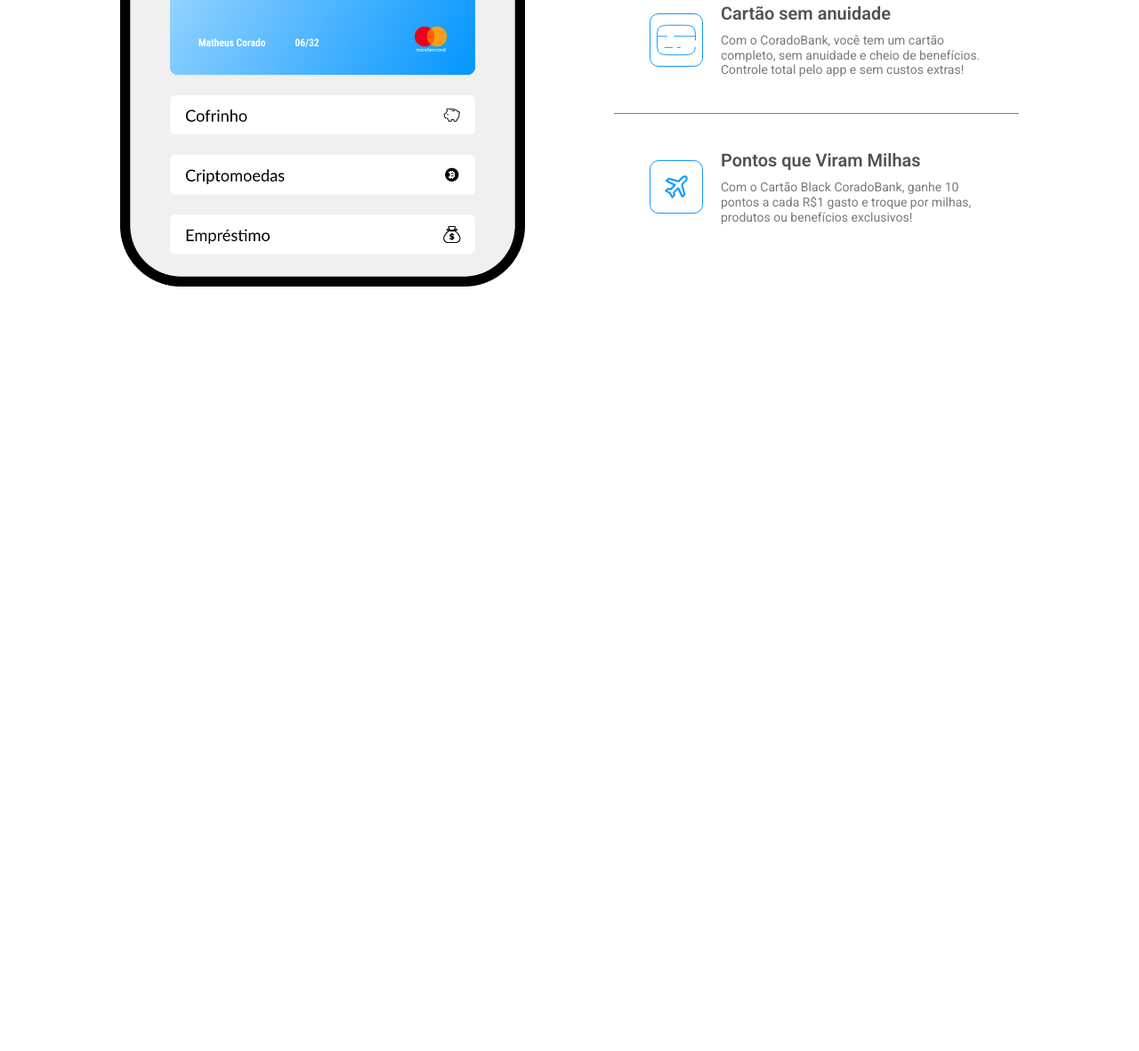
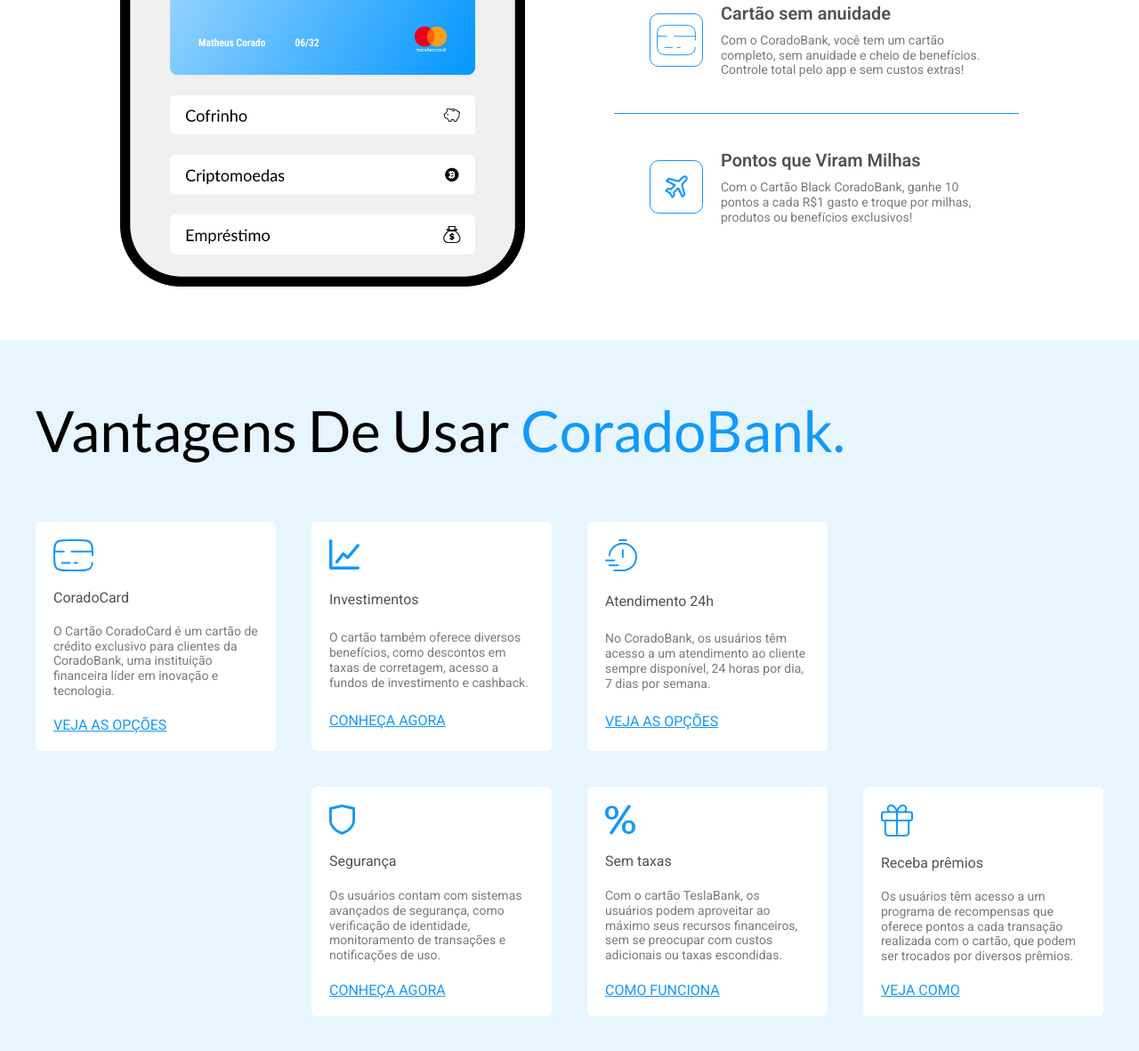
Before and after one commit to MatheusCorado/CoradoBank, a plain HTML site: page index.html in a window 1280 px wide. Shown: the part 1331-2512 px from the top of the page at 89% size. Before the commit the page ends 1653 px from the top, so only its background shows below. Drawn offline with Linux system fonts and the light colour scheme.

Commit message:
Vantagens

```diff
--- a/CSS/celular.css
+++ b/CSS/celular.css
@@ -4,6 +4,7 @@
   padding: 0 20px;
   gap: 100px;
   align-items: center;
+  margin-bottom: 60px;
 }
 .celular-info {
   h2 {
--- a/CSS/global.css
+++ b/CSS/global.css
@@ -81,6 +81,18 @@ a {
 .font-celular-sub-p {
   font: 400 0.875rem/1.2 "Roboto";
 }
+.font-vantagens-t {
+  font: 400 1rem/1.2 "Roboto";
+}
+.font-vantagens-p {
+  font: 400 0.875rem/1.2 "Roboto";
+}
+.font-link {
+  font: 400 1rem/1.2 "Roboto";
+  text-transform: uppercase;
+  text-decoration: underline;
+  color: var(--cP);
+}
 .btn {
   background-color: var(--cP);
   color: var(--c0);
--- a/CSS/style.css
+++ b/CSS/style.css
@@ -2,3 +2,4 @@
 @import "./header.css";
 @import "./introducao.css";
 @import "./celular.css";
+@import "./vantagens.css";
--- /dev/null
+++ b/CSS/vantagens.css
@@ -0,0 +1,37 @@
+.vantagens-bg {
+  background: #e7f5fe;
+}
+.vantagens {
+  padding: 0 20px;
+  padding-bottom: 60px;
+  h1 {
+    padding: 60px 0;
+  }
+}
+
+.vantagens-lista {
+  display: grid;
+  grid-template-columns: repeat(4, 1fr);
+  gap: 40px;
+  li {
+    background-color: var(--c0);
+    display: grid;
+    gap: 20px;
+    padding: 20px;
+    border-radius: 6px;
+  }
+}
+@media (max-width: 1024px) {
+  .vantagens-lista {
+    grid-template-columns: repeat(3, 1fr);
+    span {
+      display: none;
+    }
+  }
+}
+
+@media (max-width: 767px) {
+  .vantagens-lista {
+    grid-template-columns: 1fr;
+  }
+}
--- a/index.html
+++ b/index.html
@@ -82,6 +82,52 @@
     </div>
 
   </section>
+  <section aria-label="vantagens" class="vantagens-bg">
+    <div class="container vantagens">
+      <h1 class=" font-introducao-grande">Vantagens De Usar <span class="cP">CoradoBank.</span> </h1>
+      <ul class="vantagens-lista">
+        <li>
+          <img src="./IMG/Vantagens/cartao.svg" alt="">
+          <h3 class="font-vantagens-t c10">CoradoCard</h3>
+          <p class="font-vantagens-p c8">O Cartão CoradoCard é um cartão de crédito exclusivo para clientes da CoradoBank, uma instituição financeira líder em inovação e tecnologia.</p>
+          <a class="font-link" href="/">Veja as opções</a>
+        </li>
+        <li>
+          <img src="./IMG/Vantagens/Investimento.svg" alt="">
+          <h3 class="font-vantagens-t c10">Investimentos</h3>
+          <p class="font-vantagens-p c8">O cartão também oferece diversos benefícios, como descontos em taxas de corretagem, acesso a fundos de investimento e cashback.</p>
+          <a class="font-link" href="/">Conheça agora</a>
+        </li>
+        <li>
+          <img src="./IMG/Vantagens/Relogio.svg" alt="">
+          <h3 class="font-vantagens-t c10">Atendimento 24h</h3>
+          <p class="font-vantagens-p c8">No CoradoBank, os usuários têm acesso a um atendimento ao cliente sempre disponível, 24 horas por dia, 7 dias por semana.</p>
+          <a class="font-link" href="/">Veja as opções</a>
+        </li>
+        <span></span>
+        <span></span>
+        <li>
+          <img src="./IMG/Vantagens/Segurança.svg" alt="">
+          <h3 class="font-vantagens-t c10">Segurança</h3>
+          <p class="font-vantagens-p c8">Os usuários contam com sistemas avançados de segurança, como verificação de identidade, monitoramento de transações e notificações de uso.</p>
+          <a class="font-link" href="/">Conheça agora</a>
+        </li>
+        <li>
+          <img src="./IMG/Vantagens/SemTaxas.svg" alt="">
+          <h3 class="font-vantagens-t c10">Sem taxas</h3>
+          <p class="font-vantagens-p c8">Com o cartão TeslaBank, os usuários podem aproveitar ao máximo seus recursos financeiros, sem se preocupar com custos adicionais ou taxas escondidas.</p>
+          <a class="font-link" href="/">Como funciona</a>
+        </li>
+        <li>
+          <img src="./IMG/Vantagens/Presente.svg" alt="">
+          <h3 class="font-vantagens-t c10">Receba prêmios</h3>
+          <p class="font-vantagens-p c8">Os usuários têm acesso a um programa de recompensas que oferece pontos a cada transação realizada com o cartão, que podem ser trocados por diversos prêmios.</p>
+          <a class="font-link" href="/">VEJA COMO</a>
+        </li>
+      </ul>
+    </div>
+
+  </section>
 </body>
 
 </html>
```
Also changed, not shown: IMG/Vantagens/SemTaxas.png (added), IMG/Vantagens/SemTaxas.svg (added).
